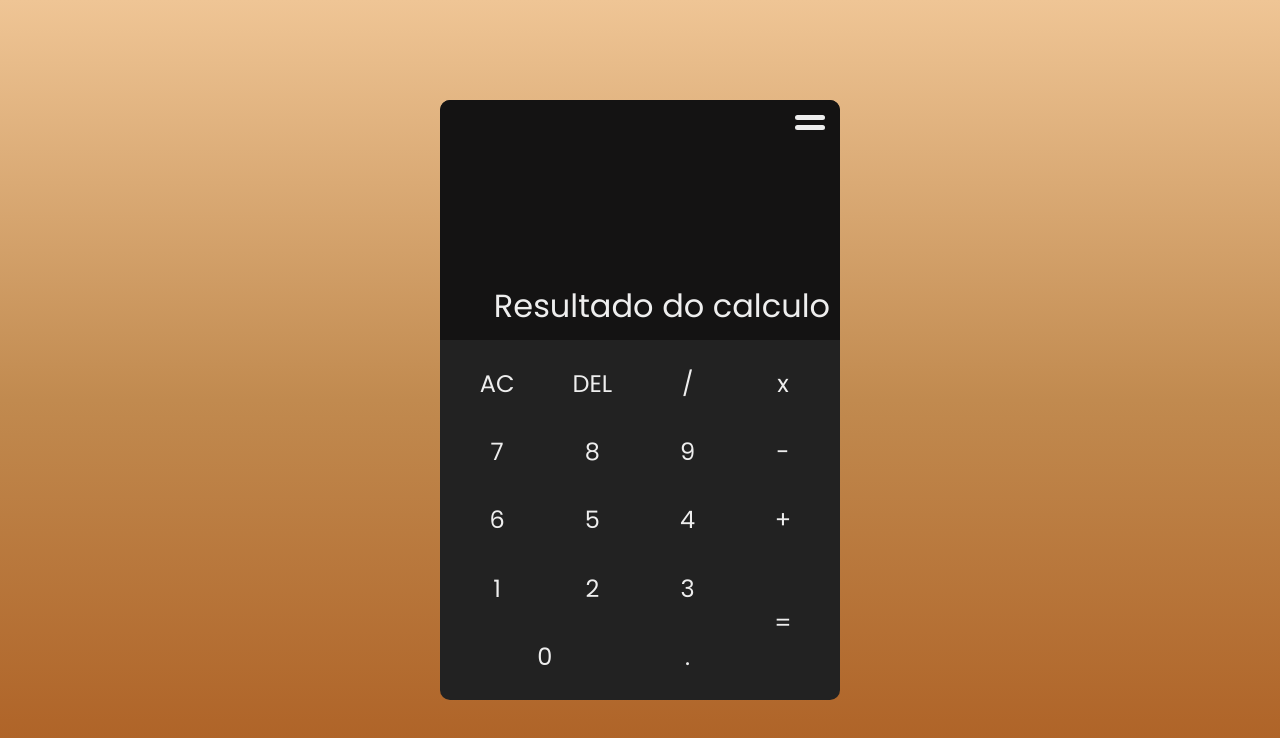
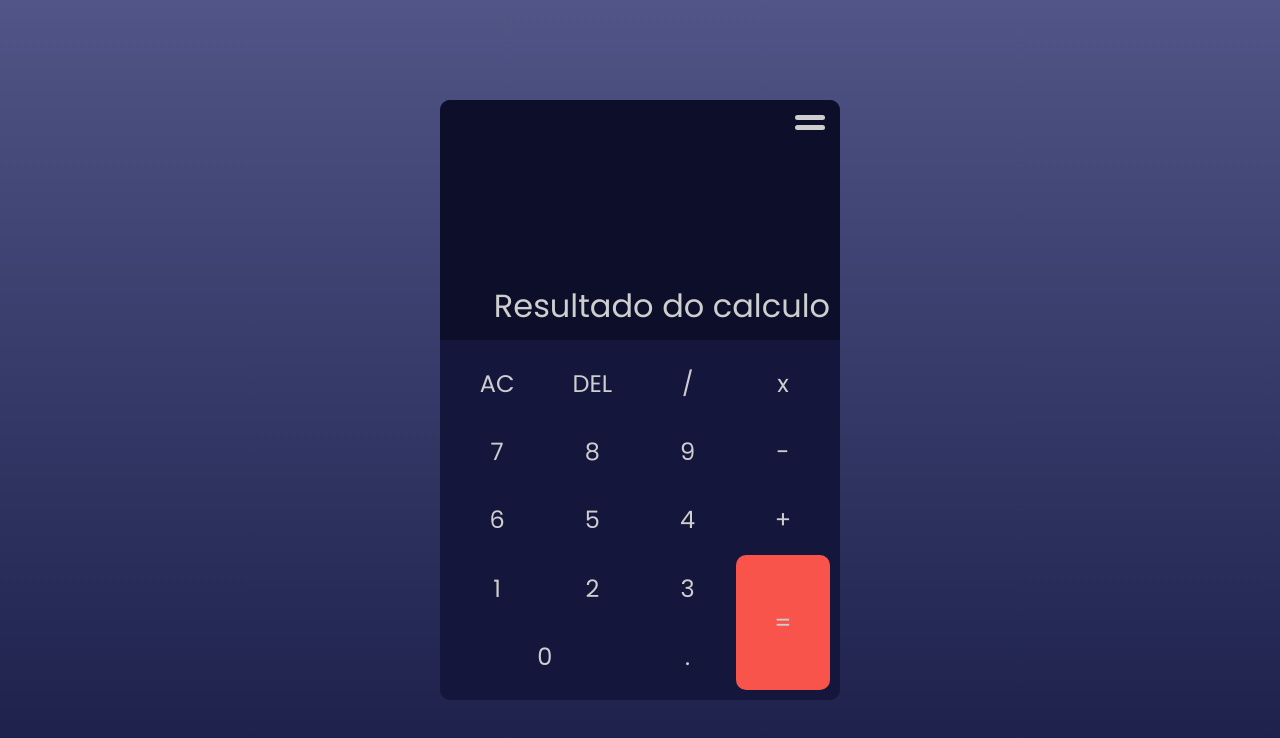
Before and after one commit to kervines/math-calculator, a plain HTML site: page index.html in a window 1280 px wide. Drawn offline with Linux system fonts and the light colour scheme.

Commit message:
atualização de cores

```diff
--- a/css/style.css
+++ b/css/style.css
@@ -2,8 +2,7 @@
   margin: 0;
   padding: 0;
   box-sizing: border-box;
-  color: #eee;
-
+  color: #cecece;
   font-family: 'Poppins', sans-serif;
 }
 
@@ -24,13 +23,13 @@ body {
   width: 100vw;
   height: 100vh;
 
-  background: linear-gradient(#efc595, #c18a4f, #ac5d21);
+  background: linear-gradient(#515587, #191d47);
 }
 
 .containerCalculator {
   width: 400px;
   height: 600px;
-  background: #222;
+  background: #14163c;
 
   display: flex;
   flex-direction: column;
@@ -44,7 +43,7 @@ body {
   padding: 10px 5px;
   position: relative;
 
-  background-color: #141313;
+  background-color: #0c0e2a;
 
   border-top-left-radius: 10px;
   border-top-right-radius: 10px;
@@ -52,7 +51,7 @@ body {
 
 .containerResult::before {
   content: '';
-  background-color: #eee;
+  background-color: #cecece;
   width: 30px;
   height: 5px;
   border-radius: 5px;
@@ -63,7 +62,7 @@ body {
 
 .containerResult::after {
   content: '';
-  background-color: #eee;
+  background-color: #cecece;
   width: 30px;
   height: 5px;
   border-radius: 5px;
@@ -93,8 +92,8 @@ body {
 }
 
 .keyboardCalculator .btn:hover {
-  background-color: #363636;
-  box-shadow: 1px 2px #cecece, 2px 3px #242424;
+  background-color: #0c0e2a;
+  box-shadow: 1px 2px #cecece, 2px 3px #0c0e2a;
 }
 
 #zero {
@@ -102,7 +101,11 @@ body {
 }
 
 #equal {
-  height: 100%;
+  background-color: #f8544b;
   grid-column: 4;
   grid-row: 4 / span 2;
 }
+
+#equal:hover {
+  background-color: #cc413a;
+}
```
